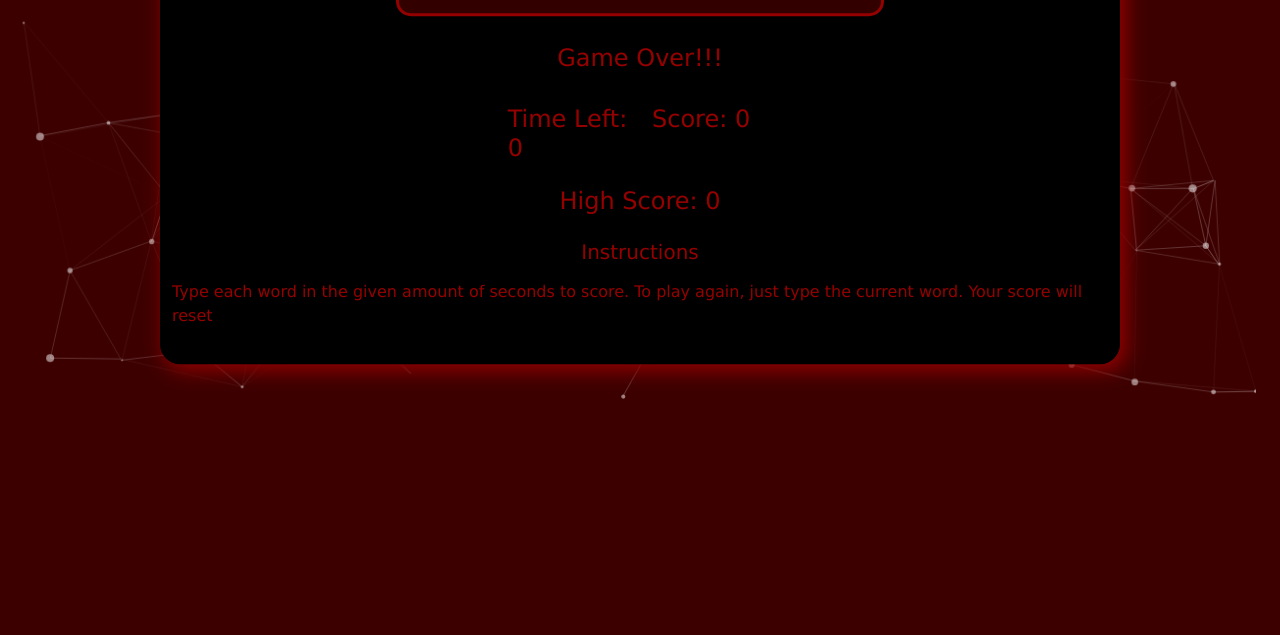
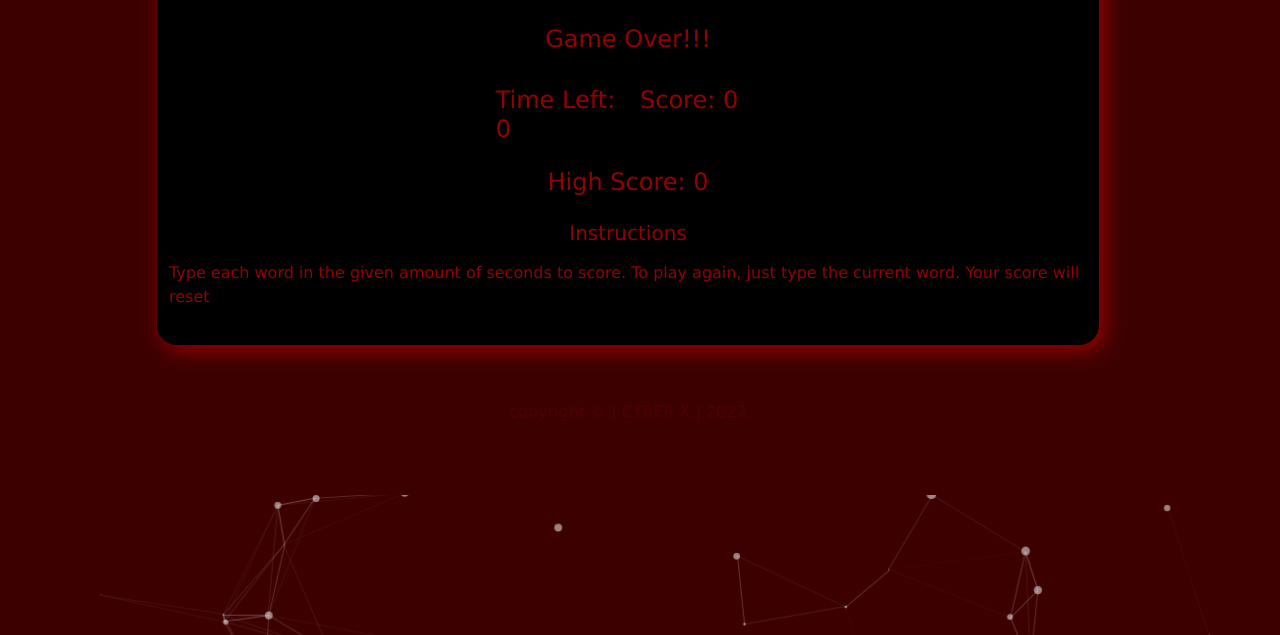
Before and after one commit to cyberxkh/typing_cyberx, a plain HTML site: page index.html in a window 1280 px wide. Shown: the part 317-952 px from the top of the page. Before the commit the page ends 800 px from the top, so only its background shows below. Drawn offline with nearby package versions, Linux system fonts and the light colour scheme.

Commit message:
Change some code

```diff
--- a/index.html
+++ b/index.html
@@ -28,7 +28,7 @@
   </header>
 
   <section class="col-lg-12 col-md-12 col-sm-12 col-12 d-flex justify-content-center">
-    <div class="section_div">
+    <div class="section_div ">
       <!-- Word & Input -->
       <div class="row">
         <div class="col-lg-12 col-md-12 col-sm-12 col-12 d-flex justify-content-center align-self-center">
@@ -93,6 +93,9 @@
       </div>
     </div>
   </section>
+  <div class="col-lg-12 col-md-12 col-sm-12 col-12 d-flex justify-content-center align-self-center align-bottom" id="footer">
+    <p class="align-bottom align-self-center"> copyright © | CYBER X | 2022</p>
+  </div>
 
   <script src="main.js"></script>
   <script src="particles.js"></script>
--- a/style.css
+++ b/style.css
@@ -1,3 +1,6 @@
+* { user-select: none; }
+*::selection { background: none; }
+*::-moz-selection { background: none; }
 body{
     background-color: #3D0000;
     width: 100%;
@@ -28,14 +31,9 @@ header{
 }
 
 .section_div{
-    position: absolute;
     width: 75%;
-    top: 50%;
-    left: 50%;
-    transform: translate(-50%, -50%);
     background-color:#000000;
 	border-radius: 20px;
-    vertical-align: middle;
 	box-shadow: 5px 5px 20px 1px;
 }
 
@@ -82,3 +80,13 @@ footer{
     margin: auto;
     padding: 0;
 }
+
+
+#footer{
+    width: 100%;
+    height: 150px;
+}
+
+#footer p{
+    color: rgba(149, 1, 1, 0.2);
+}
```
